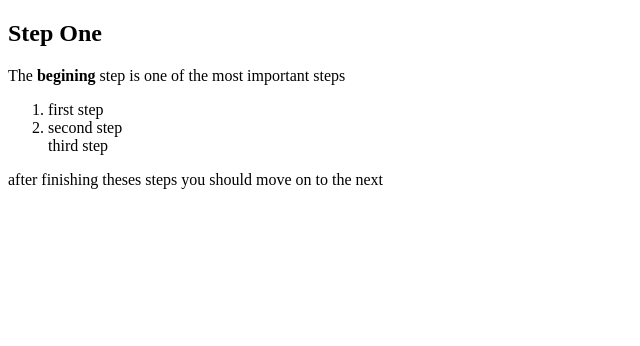
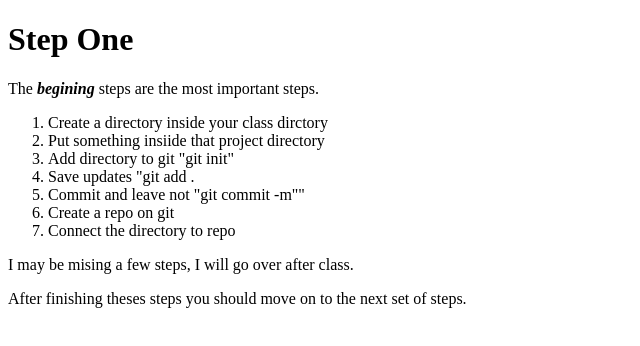
Before and after one commit to S-moman/test2, a plain HTML site: page index.html in a window 1280 px wide. Shown: the whole page, without its empty margins (0-640 px from the left). Drawn offline with Linux system fonts and the light colour scheme.

Commit message:
skeleton page

```diff
--- a/index.html
+++ b/index.html
@@ -1,17 +1,28 @@
 <!DOCTYPE html>
-<html>
-  <meta charset="utf-8">
-  <title>This is the begining</title>
-
-  <body>
-  <h2><stong>Step One</stong></h2>
-  <p>The <strong>begining</strong> step is one of the most important steps</p>
+<html lang="en">
+<head>
+  <meta charset="UTF-8">
+  <meta name="viewport" content="width=device-width, initial-scale=1.0">
+  <title>Test Page</title>
+</head>
+<body>
+  <h1>Step One</h1>
+  <p>The <strong><em>begining</em></strong> steps are the most important steps.</p>
   <ol>
-    <li>first step</li>
-    <li>second step</li>
-    <li\>third step</li>
+    <li>Create a directory inside your class dirctory</li>
+    <li>Put something insiide that project directory</li>
+    <li>Add directory to git "git init"</li>
+    <li>Save updates "git add .</li>
+    <li>Commit and leave not "git commit -m""</li>
+    <li>Create a repo on git</li>
+    <li>Connect the directory to repo</li>
   </ol>
 
-  <p>after finishing theses steps you should move on to the next</p>
-  </body>
+  <p>I may be mising a few steps, I will go over after class.</p>
+
+  <p>After finishing theses steps you should move on to the next set of steps.</p>
+
+
+</body>
 </html>
+<title>This is the begining</title>
```
Also changed, not shown: script.js (added), styles.css (added).
